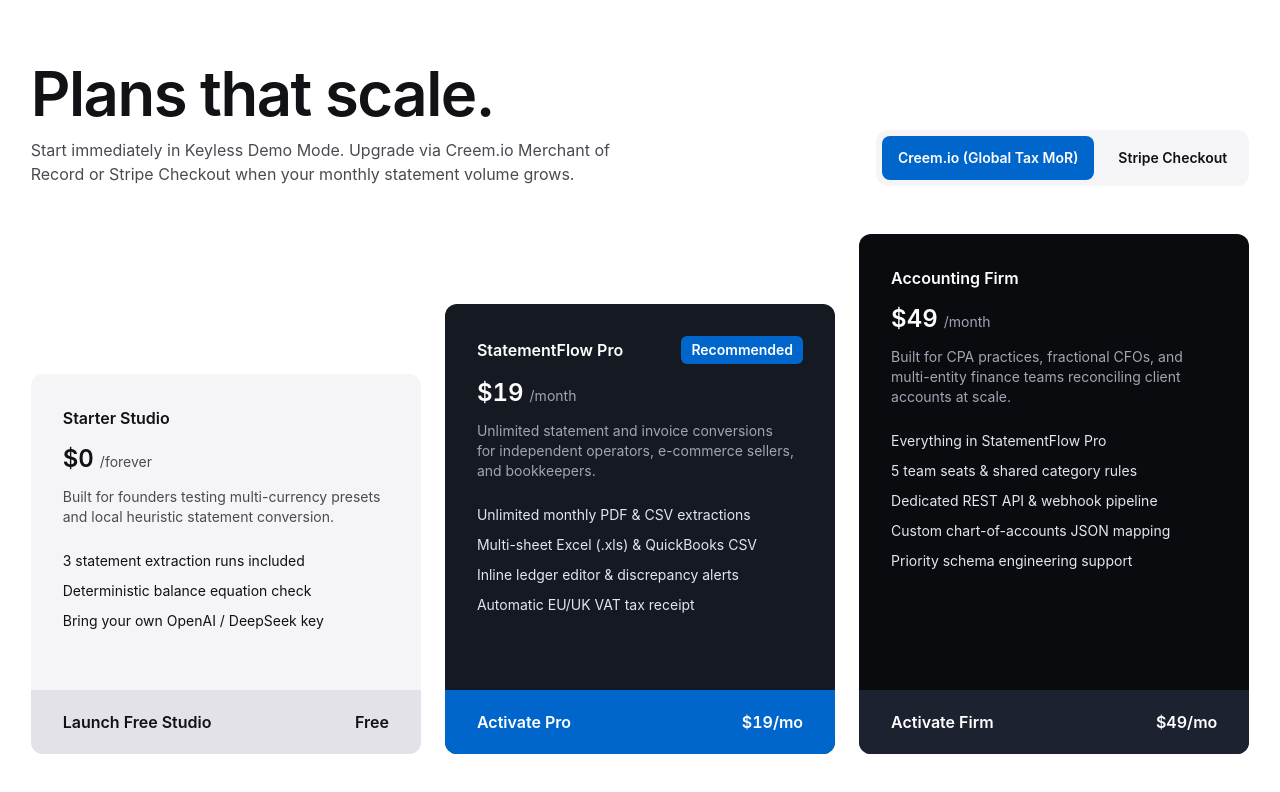
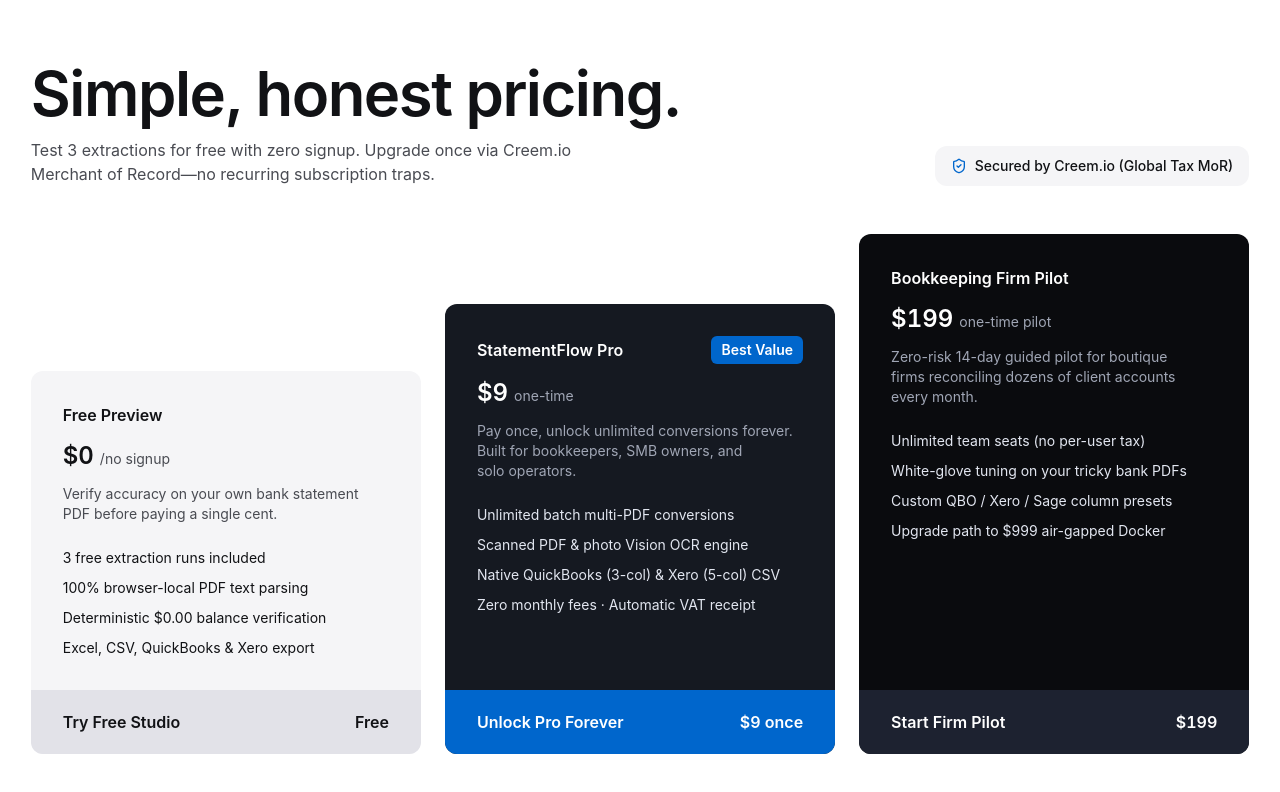
Before and after one commit to wangguode/statementflow-ai, a Next.js app: page / in a window 1280 px wide. Shown: the part 5520-6312 px from the top of the page. Built offline with nearby package versions, Linux system fonts and the light colour scheme; a web font is replaced by a local one.

Commit message:
fix(pricing): align StatementFlow web & checkout modal to  one-time Pro and fix zh-CN README links

```diff
--- a/src/components/modals.tsx
+++ b/src/components/modals.tsx
@@ -249,15 +249,14 @@ export function CheckoutModal({
   onClose,
   onSuccessActivate,
 }: CheckoutModalProps) {
-  const [email, setEmail] = useState("founder@northstar-ops.io");
+  const [email, setEmail] = useState("");
   const [loading, setLoading] = useState(false);
   const [errorMsg, setErrorMsg] = useState("");
 
   if (!open) return null;
 
-  const amount = plan === "business" ? 49 : 19;
-  const planTitle =
-    plan === "business" ? "StatementFlow Firm" : "StatementFlow Pro";
+  const amount = 9;
+  const planTitle = "StatementFlow AI Pro";
 
   async function handleConfirmCheckout(e: React.FormEvent) {
     e.preventDefault();
@@ -343,15 +342,15 @@ export function CheckoutModal({
           <div className="flex items-baseline justify-between rounded-lg bg-[#e8e8ed] px-4 py-3">
             <div>
               <div className="text-base font-medium text-[#111215]">
-                Monthly license
+                One-time lifetime unlock
               </div>
               <div className="text-sm text-[#494b52]">
-                Cancel anytime in one click
+                No recurring subscription · Instant access
               </div>
             </div>
             <div className="text-2xl font-semibold tabular-nums text-[#111215]">
               ${amount}
-              <span className="text-sm font-normal text-[#494b52]">/mo</span>
+              <span className="text-sm font-normal text-[#494b52]"> once</span>
             </div>
           </div>
 
--- a/src/components/statement-workbench.tsx
+++ b/src/components/statement-workbench.tsx
@@ -1758,37 +1758,16 @@ export function StatementWorkbench() {
               className="flex flex-col justify-between gap-6 lg:flex-row lg:items-end"
             >
               <div>
-                <h2 className="sf-head text-[#111215]">Plans that scale.</h2>
+                <h2 className="sf-head text-[#111215]">Simple, honest pricing.</h2>
                 <p className="mt-3 text-base text-[#494b52]">
-                  Start immediately in Keyless Demo Mode. Upgrade via Creem.io
-                  Merchant of Record or Stripe Checkout when your
-                  monthly statement volume grows.
+                  Test 3 extractions for free with zero signup. Upgrade once via
+                  Creem.io Merchant of Record—no recurring subscription traps.
                 </p>
               </div>
 
-              <div className="inline-flex flex-wrap items-center gap-2 rounded-xl bg-[#f5f5f7] p-1.5">
-                <button
-                  type="button"
-                  onClick={() => setGateway("creem")}
-                  className={`sf-btn min-h-11 rounded-lg px-4 py-2 text-sm font-semibold ${
-                    gateway === "creem"
-                      ? "bg-[#0066cc] text-white"
-                      : "text-[#111215]"
-                  }`}
-                >
-                  Creem.io (Global Tax MoR)
-                </button>
-                <button
-                  type="button"
-                  onClick={() => setGateway("stripe")}
-                  className={`sf-btn min-h-11 rounded-lg px-4 py-2 text-sm font-semibold ${
-                    gateway === "stripe"
-                      ? "bg-[#0066cc] text-white"
-                      : "text-[#111215]"
-                  }`}
-                >
-                  Stripe Checkout
-                </button>
+              <div className="inline-flex items-center gap-2 rounded-xl bg-[#f5f5f7] px-4 py-2.5 text-sm font-medium text-[#111215]">
+                <ShieldCheck className="size-4 text-[#0066cc]" />
+                <span>Secured by Creem.io (Global Tax MoR)</span>
               </div>
             </div>
 
@@ -1801,21 +1780,22 @@ export function StatementWorkbench() {
                 className="flex min-h-[380px] flex-col justify-between overflow-hidden rounded-xl bg-[#f5f5f7] text-[#111215] lg:col-span-4"
               >
                 <div className="p-8">
-                  <div className="text-base font-semibold">Starter Studio</div>
+                  <div className="text-base font-semibold">Free Preview</div>
                   <div className="mt-3 flex items-baseline gap-1.5">
                     <span className="sf-lead font-semibold tabular-nums">
                       $0
                     </span>
-                    <span className="text-sm text-[#494b52]">/forever</span>
+                    <span className="text-sm text-[#494b52]">/no signup</span>
                   </div>
                   <p className="mt-3 text-sm text-[#494b52]">
-                    Built for founders testing multi-currency presets and local
-                    heuristic statement conversion.
+                    Verify accuracy on your own bank statement PDF before paying
+                    a single cent.
                   </p>
                   <ul className="mt-6 space-y-2.5 text-sm text-[#111215]">
-                    <li>3 statement extraction runs included</li>
-                    <li>Deterministic balance equation check</li>
-                    <li>Bring your own OpenAI / DeepSeek key</li>
+                    <li>3 free extraction runs included</li>
+                    <li>100% browser-local PDF text parsing</li>
+                    <li>Deterministic $0.00 balance verification</li>
+                    <li>Excel, CSV, QuickBooks & Xero export</li>
                   </ul>
                 </div>
 
@@ -1823,12 +1803,12 @@ export function StatementWorkbench() {
                   href="#workbench"
                   className="sf-btn flex min-h-16 w-full items-center justify-between bg-[#e2e2e8] px-8 text-base font-semibold text-[#111215]"
                 >
-                  <span>Launch Free Studio</span>
+                  <span>Try Free Studio</span>
                   <span className="tabular-nums">Free</span>
                 </a>
               </div>
 
-              {/* Tier 2: StatementFlow Pro (Taller column) */}
+              {/* Tier 2: StatementFlow Pro (One-Time $9, 100% matches Creem product) */}
               <div
                 data-reveal
                 style={{ "--delay": "90ms" } as React.CSSProperties}
@@ -1840,24 +1820,24 @@ export function StatementWorkbench() {
                       StatementFlow Pro
                     </span>
                     <span className="rounded-md bg-[#0066cc] px-2.5 py-1 text-sm font-semibold text-white">
-                      Recommended
+                      Best Value
                     </span>
                   </div>
                   <div className="mt-3 flex items-baseline gap-1.5">
                     <span className="sf-lead font-semibold tabular-nums text-white">
-                      $19
+                      $9
                     </span>
-                    <span className="text-sm text-[#a0a6b5]">/month</span>
+                    <span className="text-sm text-[#a0a6b5]">one-time</span>
                   </div>
                   <p className="mt-3 text-sm text-[#a0a6b5]">
-                    Unlimited statement and invoice conversions for independent
-                    operators, e-commerce sellers, and bookkeepers.
+                    Pay once, unlock unlimited conversions forever. Built for
+                    bookkeepers, SMB owners, and solo operators.
                   </p>
                   <ul className="mt-6 space-y-2.5 text-sm text-[#e2e6f0]">
-                    <li>Unlimited monthly PDF & CSV extractions</li>
-                    <li>Multi-sheet Excel (.xls) & QuickBooks CSV</li>
-                    <li>Inline ledger editor & discrepancy alerts</li>
-                    <li>Automatic EU/UK VAT tax receipt</li>
+                    <li>Unlimited batch multi-PDF conversions</li>
+                    <li>Scanned PDF & photo Vision OCR engine</li>
+                    <li>Native QuickBooks (3-col) & Xero (5-col) CSV</li>
+                    <li>Zero monthly fees · Automatic VAT receipt</li>
                   </ul>
                 </div>
 
@@ -1866,12 +1846,12 @@ export function StatementWorkbench() {
                   onClick={() => setCheckoutPlan("pro")}
                   className="sf-btn flex min-h-16 w-full items-center justify-between bg-[#0066cc] px-8 text-base font-semibold text-white"
                 >
-                  <span>Activate Pro</span>
-                  <span className="tabular-nums">$19/mo</span>
+                  <span>Unlock Pro Forever</span>
+                  <span className="tabular-nums">$9 once</span>
                 </button>
               </div>
 
-              {/* Tier 3: Accounting Firm (Tallest column) */}
+              {/* Tier 3: Boutique Firm Pilot ($199) */}
               <div
                 data-reveal
                 style={{ "--delay": "180ms" } as React.CSSProperties}
@@ -1879,35 +1859,33 @@ export function StatementWorkbench() {
               >
                 <div className="p-8">
                   <div className="text-base font-semibold text-white">
-                    Accounting Firm
+                    Bookkeeping Firm Pilot
                   </div>
                   <div className="mt-3 flex items-baseline gap-1.5">
                     <span className="sf-lead font-semibold tabular-nums text-white">
-                      $49
+                      $199
                     </span>
-                    <span className="text-sm text-[#a0a6b5]">/month</span>
+                    <span className="text-sm text-[#a0a6b5]">one-time pilot</span>
                   </div>
                   <p className="mt-3 text-sm text-[#a0a6b5]">
-                    Built for CPA practices, fractional CFOs, and multi-entity
-                    finance teams reconciling client accounts at scale.
+                    Zero-risk 14-day guided pilot for boutique firms reconciling
+                    dozens of client accounts every month.
                   </p>
                   <ul className="mt-6 space-y-2.5 text-sm text-[#e2e6f0]">
-                    <li>Everything in StatementFlow Pro</li>
-                    <li>5 team seats & shared category rules</li>
-                    <li>Dedicated REST API & webhook pipeline</li>
-                    <li>Custom chart-of-accounts JSON mapping</li>
-                    <li>Priority schema engineering support</li>
+                    <li>Unlimited team seats (no per-user tax)</li>
+                    <li>White-glove tuning on your tricky bank PDFs</li>
+                    <li>Custom QBO / Xero / Sage column presets</li>
+                    <li>Upgrade path to $999 air-gapped Docker</li>
                   </ul>
                 </div>
 
-                <button
-                  type="button"
-                  onClick={() => setCheckoutPlan("business")}
+                <a
+                  href="mailto:153557421@qq.com?subject=StatementFlow%20%24199%20Firm%20Pilot%20Inquiry"
                   className="sf-btn flex min-h-16 w-full items-center justify-between bg-[#1d2230] px-8 text-base font-semibold text-white hover:bg-[#0066cc]"
                 >
-                  <span>Activate Firm</span>
-                  <span className="tabular-nums">$49/mo</span>
-                </button>
+                  <span>Start Firm Pilot</span>
+                  <span className="tabular-nums">$199</span>
+                </a>
               </div>
             </div>
 
```
Also changed, not shown: 1 other file (tests, documents, lock files or other folders).
